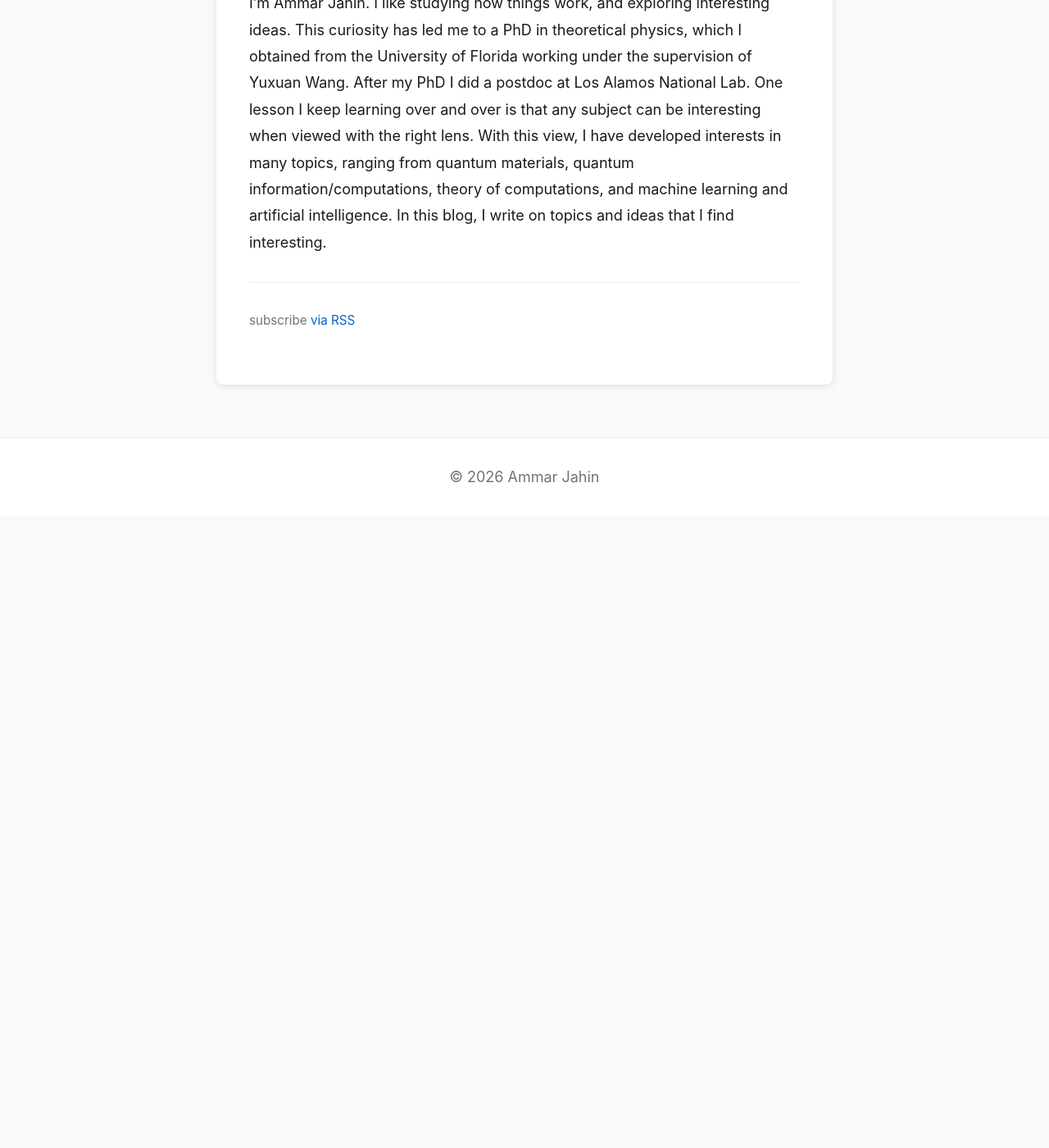
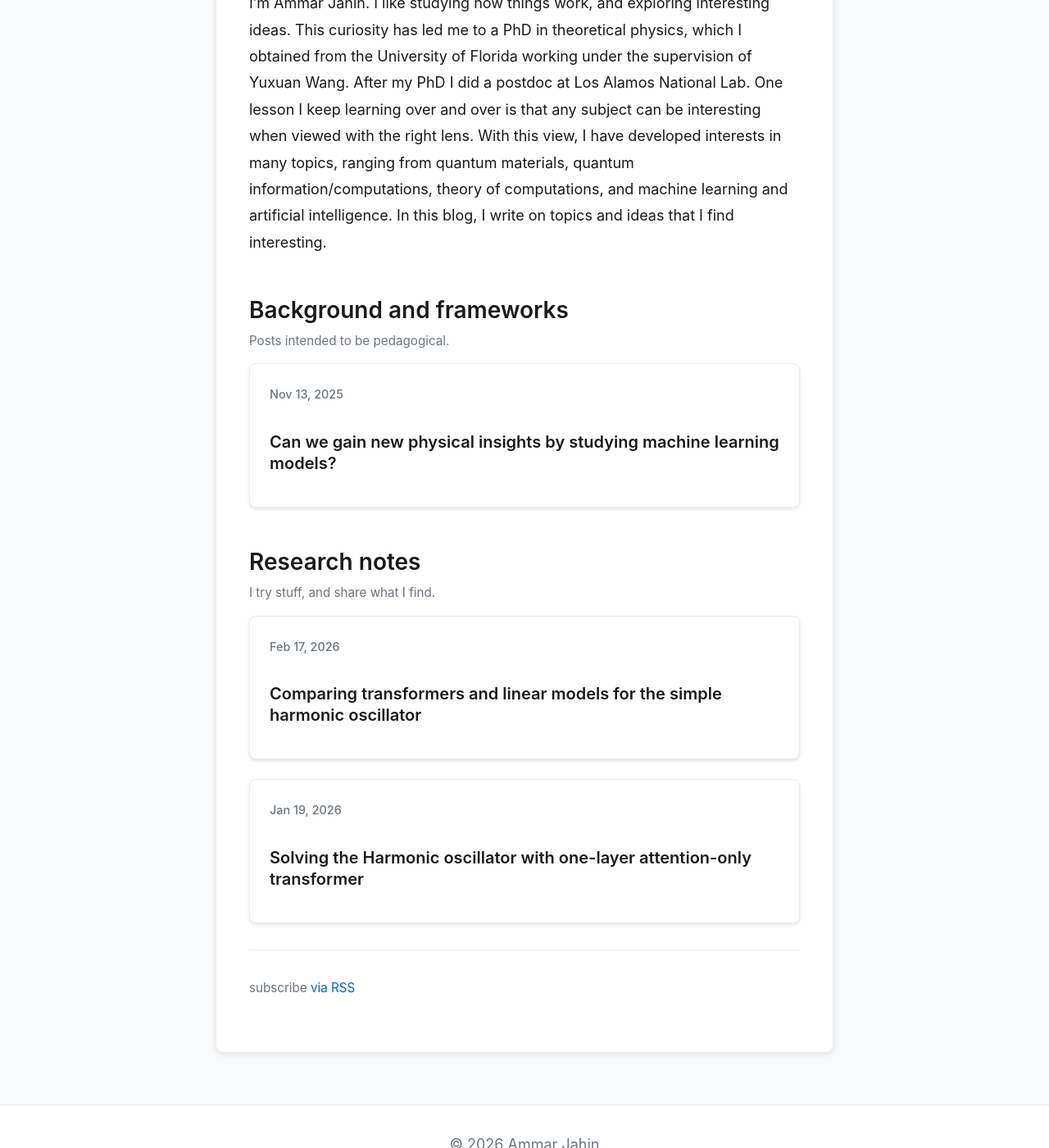
Before and after one commit to amarjahin/amarjahin.github.io, a Jekyll site: the page built from README.md, in a window 1280 px wide and 1400 px high, scrolled down 365 px. Shown: the whole window at 82% size. Built offline with Jekyll 4.4.1, drawn with Linux system fonts in a browser that asks for light colours; our own code applies the rules of GitHub Pages for plain Markdown files; before the commit the page ends 995 px from its top, so only the background shows below that.

Commit message:
add post to section

```diff
--- a/_posts/2025-11-13-learn-phys-from-ml.md
+++ b/_posts/2025-11-13-learn-phys-from-ml.md
@@ -1,6 +1,7 @@
 ---
 layout: default
 title: Can we gain new physical insights by studying machine learning models?
+category: Background and frameworks
 ---
 
 # Can we gain new physical insights by studying machine learning models?
--- a/_posts/2026-01-19-hoolt.md
+++ b/_posts/2026-01-19-hoolt.md
@@ -1,6 +1,7 @@
 ---
 layout: default
 title: Solving the Harmonic oscillator with one-layer attention-only transformer
+category: Research notes
 ---
 
 # Solving the Harmonic oscillator with one-layer attention-only transformer
--- a/_posts/2026-02-17-nla.md
+++ b/_posts/2026-02-17-nla.md
@@ -1,6 +1,7 @@
 ---
 layout: default
 title: Comparing transformers and linear models for the simple harmonic oscillator
+category: Research notes
 ---
 
 # Comparing transformers and linear models for the simple harmonic oscillator
```
